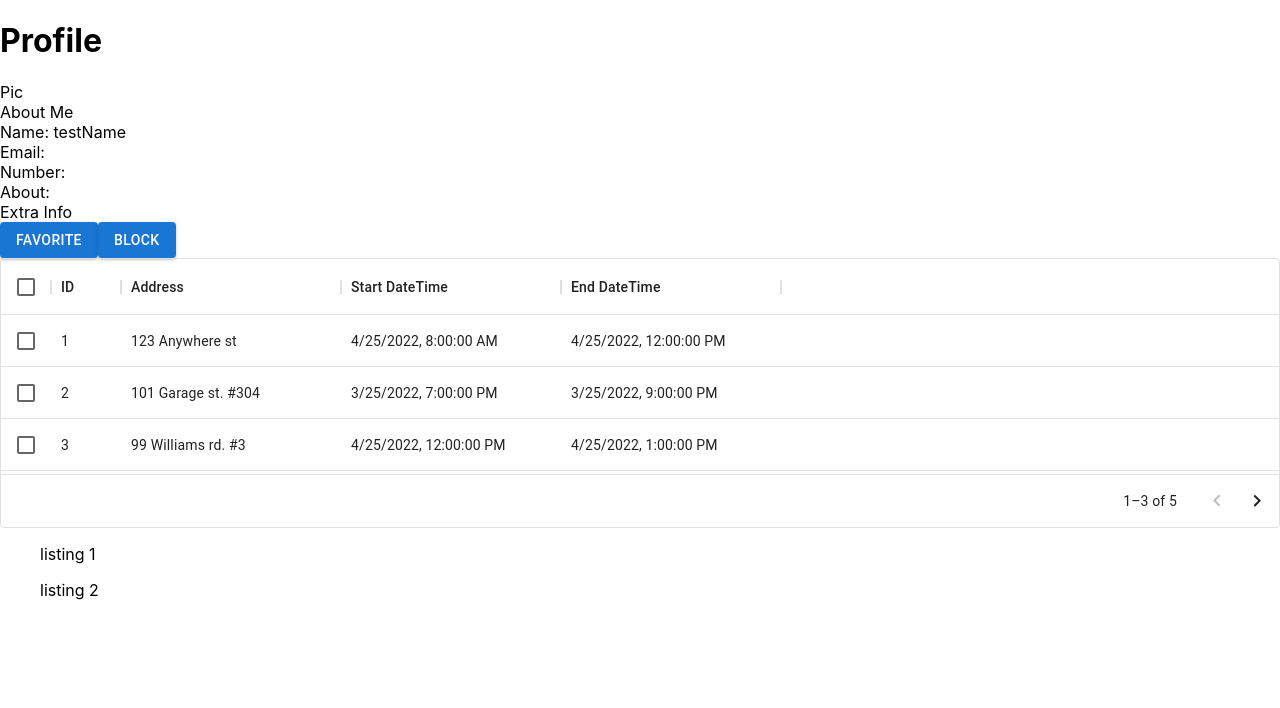
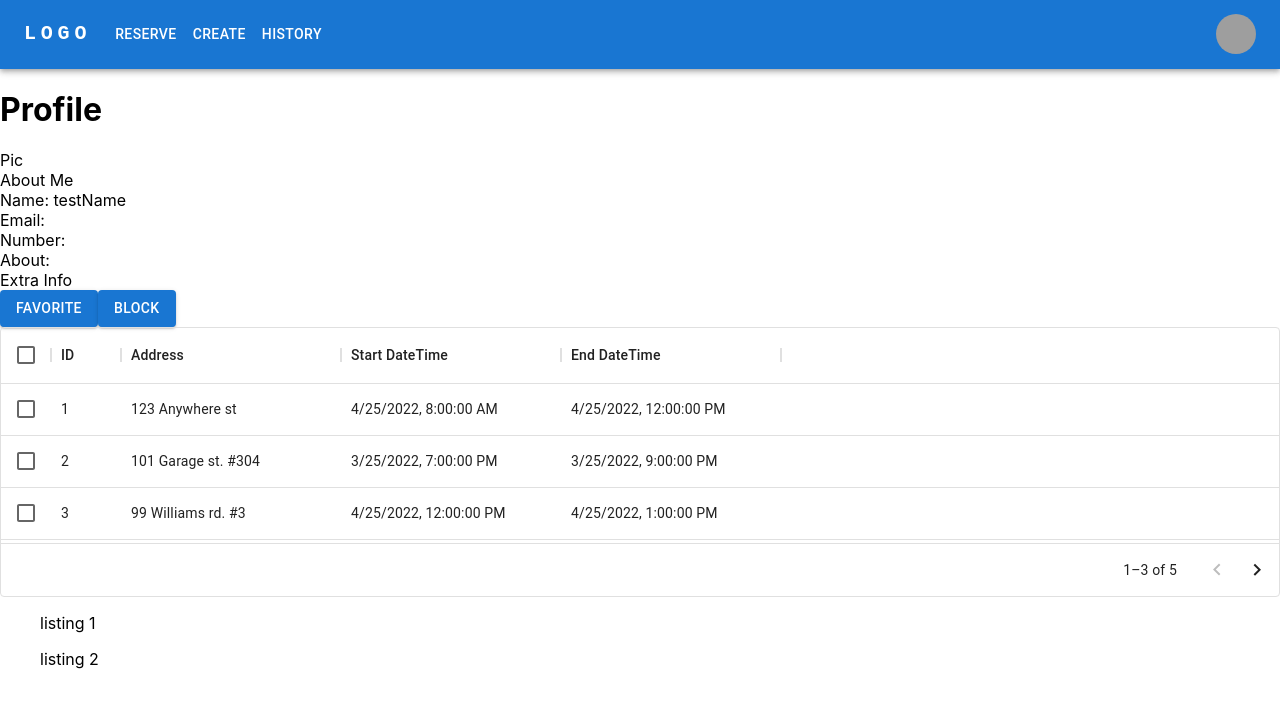
Before and after one commit to boc-bulbasaur/FindYourSpace, a Next.js app: page /profile in a window 1280 px wide. Shown: the top 708 px of the page. Built offline with nearby package versions, Linux system fonts and the light colour scheme; grey boxes are pictures that could not be loaded.

Commit message:
added NavBar component

```diff
--- /dev/null
+++ b/components/navBar.tsx
@@ -0,0 +1,162 @@
+import * as React from 'react';
+import AppBar from '@mui/material/AppBar';
+import Box from '@mui/material/Box';
+import Toolbar from '@mui/material/Toolbar';
+import IconButton from '@mui/material/IconButton';
+import Typography from '@mui/material/Typography';
+import Menu from '@mui/material/Menu';
+import MenuIcon from '@mui/icons-material/Menu';
+import Container from '@mui/material/Container';
+import Avatar from '@mui/material/Avatar';
+import Button from '@mui/material/Button';
+import Tooltip from '@mui/material/Tooltip';
+import MenuItem from '@mui/material/MenuItem';
+// import AdbIcon from '@mui/icons-material/Adb';
+
+const pages = ['Reserve', 'Create', 'History'];
+const settings = ['Profile', 'Account', 'History', 'Login/Logout'];
+
+function NavBar() {
+  const [anchorElNav, setAnchorElNav] = React.useState<null | HTMLElement>(null);
+  const [anchorElUser, setAnchorElUser] = React.useState<null | HTMLElement>(null);
+
+  const handleOpenNavMenu = (event: React.MouseEvent<HTMLElement>) => {
+    setAnchorElNav(event.currentTarget);
+  };
+  const handleOpenUserMenu = (event: React.MouseEvent<HTMLElement>) => {
+    setAnchorElUser(event.currentTarget);
+  };
+
+  const handleCloseNavMenu = () => {
+    setAnchorElNav(null);
+  };
+
+  const handleCloseUserMenu = () => {
+    setAnchorElUser(null);
+  };
+
+  return (
+    <AppBar position="static">
+      <Container maxWidth="xl">
+        <Toolbar disableGutters>
+          {/* <AdbIcon sx={{ display: { xs: 'none', md: 'flex' }, mr: 1 }} /> */}
+          <Typography
+            variant="h6"
+            noWrap
+            component="a"
+            href="/"
+            sx={{
+              mr: 2,
+              display: { xs: 'none', md: 'flex' },
+              fontFamily: 'monospace',
+              fontWeight: 700,
+              letterSpacing: '.3rem',
+              color: 'inherit',
+              textDecoration: 'none',
+            }}
+          >
+            LOGO
+          </Typography>
+
+          <Box sx={{ flexGrow: 1, display: { xs: 'flex', md: 'none' } }}>
+            <IconButton
+              size="large"
+              aria-label="account of current user"
+              aria-controls="menu-appbar"
+              aria-haspopup="true"
+              onClick={handleOpenNavMenu}
+              color="inherit"
+            >
+              <MenuIcon />
+            </IconButton>
+            <Menu
+              id="menu-appbar"
+              anchorEl={anchorElNav}
+              anchorOrigin={{
+                vertical: 'bottom',
+                horizontal: 'left',
+              }}
+              keepMounted
+              transformOrigin={{
+                vertical: 'top',
+                horizontal: 'left',
+              }}
+              open={Boolean(anchorElNav)}
+              onClose={handleCloseNavMenu}
+              sx={{
+                display: { xs: 'block', md: 'none' },
+              }}
+            >
+              {pages.map((page) => (
+                <MenuItem key={page} onClick={handleCloseNavMenu}>
+                  <Typography textAlign="center">{page}</Typography>
+                </MenuItem>
+              ))}
+            </Menu>
+          </Box>
+          {/* <AdbIcon sx={{ display: { xs: 'flex', md: 'none' }, mr: 1 }} /> */}
+          <Typography
+            variant="h5"
+            noWrap
+            component="a"
+            href=""
+            sx={{
+              mr: 2,
+              display: { xs: 'flex', md: 'none' },
+              flexGrow: 1,
+              fontFamily: 'monospace',
+              fontWeight: 700,
+              letterSpacing: '.3rem',
+              color: 'inherit',
+              textDecoration: 'none',
+            }}
+          >
+            LOGO
+          </Typography>
+          <Box sx={{ flexGrow: 1, display: { xs: 'none', md: 'flex' } }}>
+            {pages.map((page) => (
+              <Button
+                key={page}
+                onClick={handleCloseNavMenu}
+                sx={{ my: 2, color: 'white', display: 'block' }}
+              >
+                {page}
+              </Button>
+            ))}
+          </Box>
+
+          <Box sx={{ flexGrow: 0 }}>
+            <Tooltip title="Open settings">
+              <IconButton onClick={handleOpenUserMenu} sx={{ p: 0 }}>
+                <Avatar alt="Remy Sharp" src="/static/images/avatar/2.jpg" />
+              </IconButton>
+            </Tooltip>
+            <Menu
+              sx={{ mt: '45px' }}
+              id="menu-appbar"
+              anchorEl={anchorElUser}
+              anchorOrigin={{
+                vertical: 'top',
+                horizontal: 'right',
+              }}
+              keepMounted
+              transformOrigin={{
+                vertical: 'top',
+                horizontal: 'right',
+              }}
+              open={Boolean(anchorElUser)}
+              onClose={handleCloseUserMenu}
+            >
+              {settings.map((setting) => (
+                <MenuItem key={setting} onClick={handleCloseUserMenu}>
+                  <Typography textAlign="center">{setting}</Typography>
+                </MenuItem>
+              ))}
+            </Menu>
+          </Box>
+        </Toolbar>
+      </Container>
+    </AppBar>
+  );
+}
+export default NavBar;
--- a/package.json
+++ b/package.json
@@ -13,6 +13,7 @@
     "@emotion/react": "^11.10.5",
     "@emotion/styled": "^11.10.5",
     "@fontsource/roboto": "^4.5.8",
+    "@mui/icons-material": "^5.10.16",
     "@mui/material": "^5.10.17",
     "@mui/x-data-grid": "^5.17.14",
     "@types/node": "18.11.10",
--- a/pages/profile.tsx
+++ b/pages/profile.tsx
@@ -1,9 +1,11 @@
 import ProfileButtons from "../components/profileButtons";
 import ProfileAbout from "../components/profileAbout";
+import NavBar from "../components/navBar";
 
 export default function Profile() {
   return (
     <>
+      <NavBar />
       <h1>Profile</h1>
       <ProfileAbout name="testName"/>
       <div className="list">
```
Also changed, not shown: 1 other file (tests, documents, lock files or other folders).
